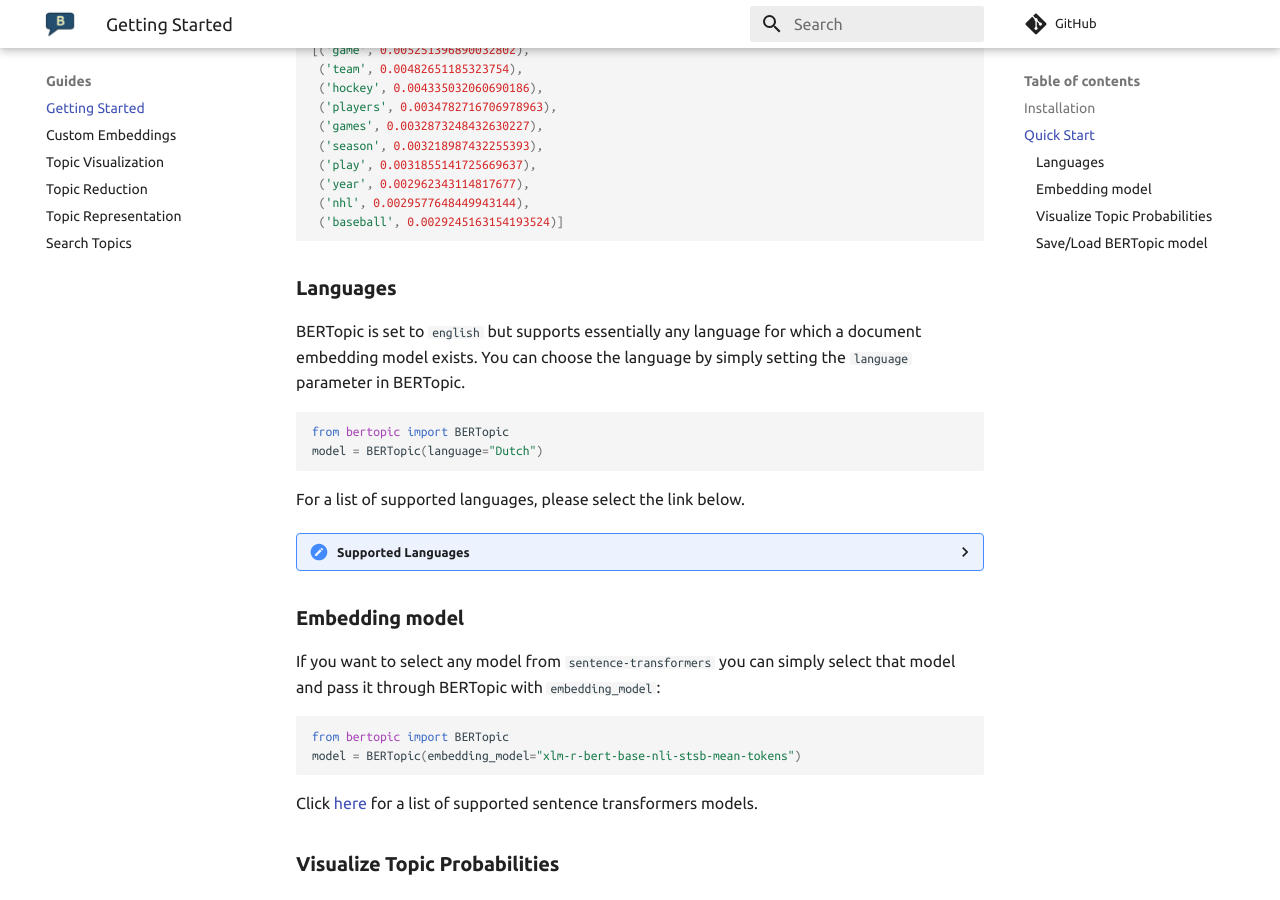
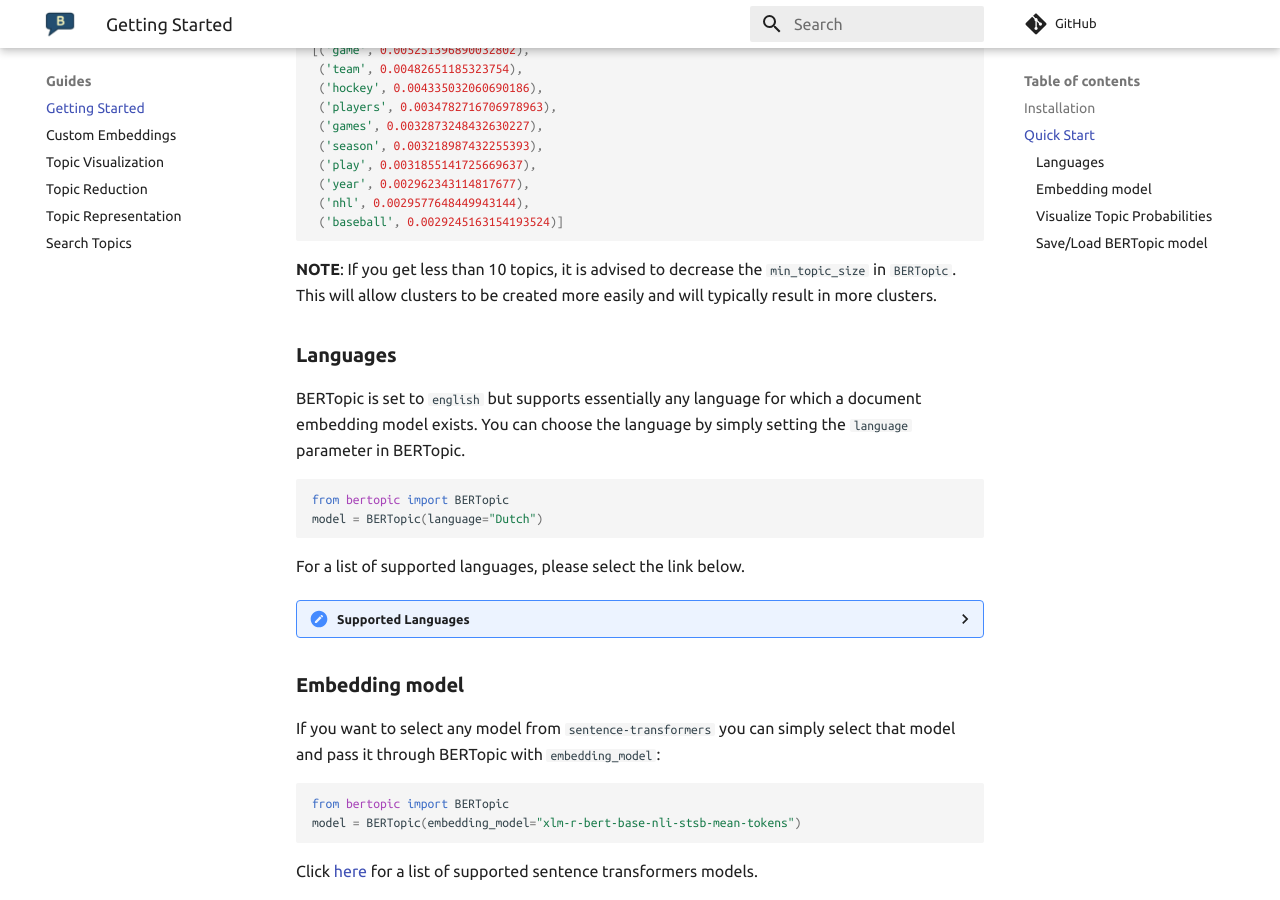
Before and after one commit to MaartenGr/BERTopic, an MkDocs documentation site: the page built from docs/tutorial/quickstart/quickstart.md, in a window 1280 px wide and 900 px high, scrolled down 762 px. Built offline with MkDocs 1.6.1 and Material for MkDocs 9.7.7, drawn with Linux system fonts in a browser that asks for light colours; comment, search, counter and statistics services are not loaded.

````diff
--- a/docs/tutorial/quickstart/quickstart.md
+++ b/docs/tutorial/quickstart/quickstart.md
@@ -38,6 +38,10 @@ The resulting topics can be accessed through `model.get_topic(topic)`:
  ('nhl', 0.0029577648449943144),
  ('baseball', 0.0029245163154193524)]
 ```
+
+**NOTE**: If you get less than 10 topics, it is advised to decrease the `min_topic_size` in `BERTopic`. This
+will allow clusters to be created more easily and will typically result in more clusters.
+
 
 ### **Languages**
 BERTopic is set to `english` but supports essentially any language for which a document embedding model exists.
--- a/setup.py
+++ b/setup.py
@@ -20,7 +20,7 @@ base_packages = [
     "pandas>=1.1.5",
     "scipy>=1.3.1",
     "scikit-learn>=0.22.2.post1",
-    "joblib>=0.17.0",
+    "joblib==0.17.0",
     "torch>=1.4.0",
     "sentence-transformers>=0.3.9"
 ]
````
Also changed, not shown: images/topic_visualization.gif.
